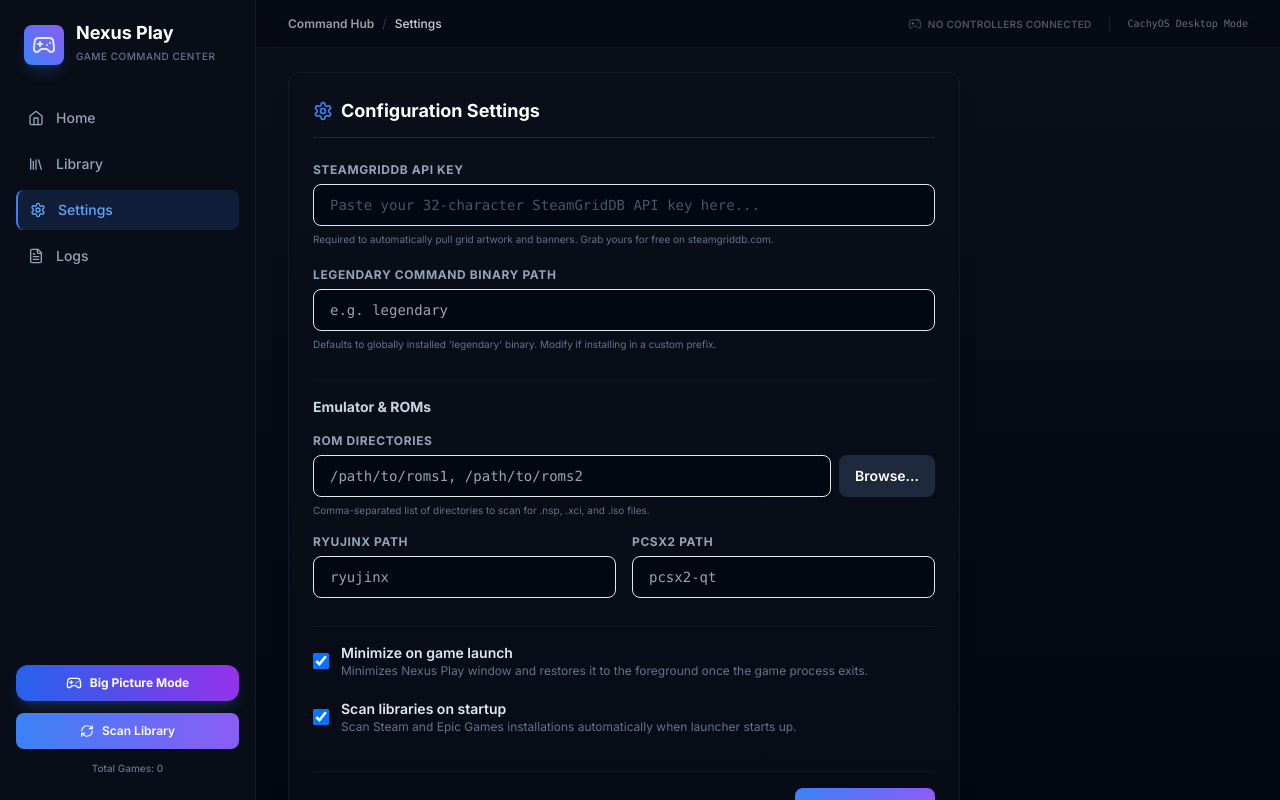
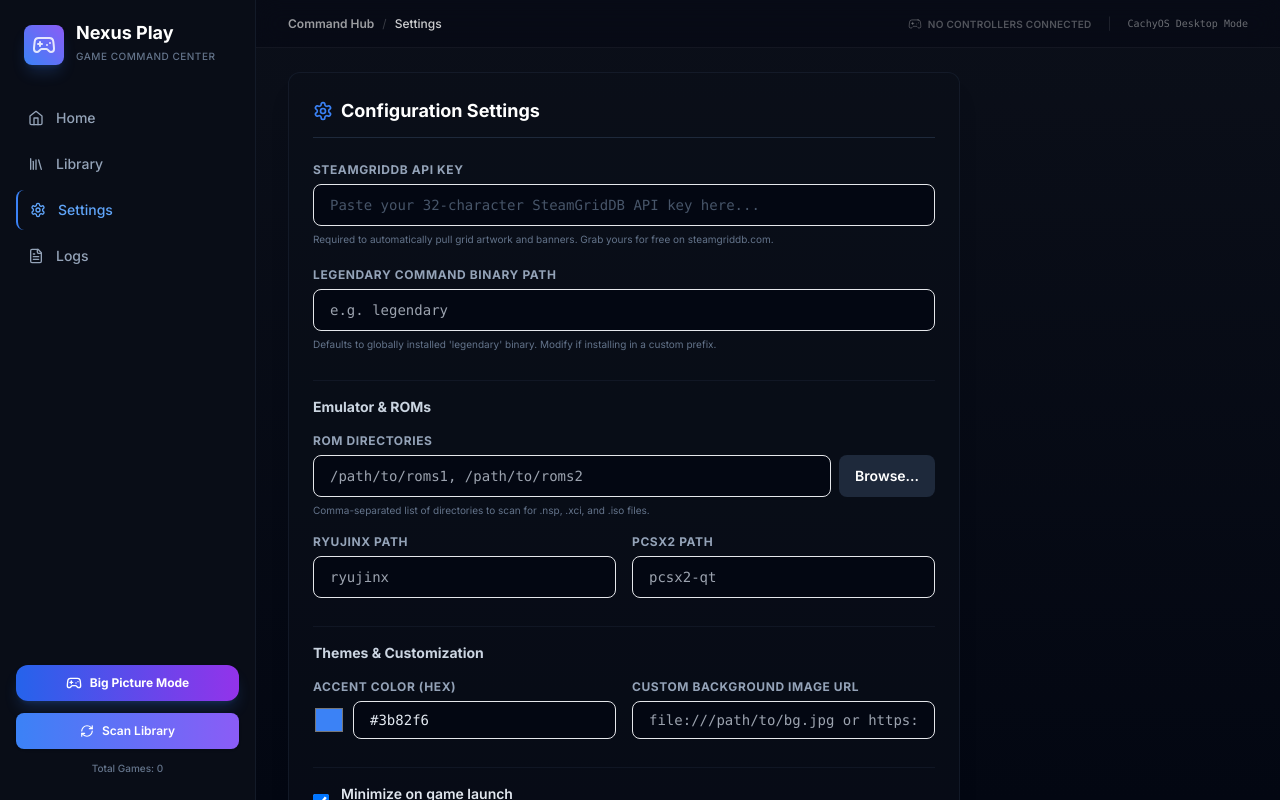
Before and after one commit to i228808/Nexus-Play, a React (Vite) app in the folder apps/desktop/: page / in a window 1280 px wide. Both pictures are taken after a click on the button "Settings". Built offline with nearby package versions, Linux system fonts and the light colour scheme.

Commit message:
feat: Add Themes and Customization Engine

```diff
--- a/apps/desktop/src/renderer/App.tsx
+++ b/apps/desktop/src/renderer/App.tsx
@@ -103,6 +103,10 @@
   const [yuPath, setYuPath] = useState('');
   const [pcsxPath, setPcsxPath] = useState('');
 
+  // Theme Settings States
+  const [accentColor, setAccentColor] = useState('#3b82f6');
+  const [backgroundImage, setBackgroundImage] = useState('');
+
   // Listen for PS or Xbox Home/Guide button to toggle Big Picture Mode
   useGamepad({
     onAction: (action) => {
@@ -151,6 +155,8 @@
       setRyuPath(settings.ryujinxPath || 'ryujinx');
       setYuPath(settings.yuzuPath || 'yuzu');
       setPcsxPath(settings.pcsx2Path || 'pcsx2-qt');
+      setAccentColor(settings.accentColor || '#3b82f6');
+      setBackgroundImage(settings.backgroundImage || '');
     }
   }, [settings]);
 
@@ -224,7 +230,9 @@
       romDirectories: romDirs,
       ryujinxPath: ryuPath,
       yuzuPath: yuPath,
-      pcsx2Path: pcsxPath
+      pcsx2Path: pcsxPath,
+      accentColor: accentColor,
+      backgroundImage: backgroundImage
     });
     setSaveStatus('saved');
     setTimeout(() => setSaveStatus('idle'), 2000);
@@ -381,7 +389,14 @@
   };
 
   return (
-    <div className="flex h-screen w-screen bg-dark-900 text-slate-200 overflow-hidden font-sans">
+    <div
+      className="flex h-screen w-screen bg-dark-900 text-slate-200 overflow-hidden font-sans bg-cover bg-center"
+      style={{
+        '--color-accent': settings?.accentColor || '#3b82f6',
+        '--color-accent-hover': settings?.accentColor || '#2563eb',
+        backgroundImage: settings?.backgroundImage ? `linear-gradient(to right, rgba(3, 7, 18, 0.95), rgba(3, 7, 18, 0.8)), url(${settings.backgroundImage})` : 'none'
+      } as React.CSSProperties}
+    >
 
       {/* SIDEBAR */}
       <aside className="w-64 bg-dark-800/90 border-r border-slate-800/50 flex flex-col justify-between py-6 px-4 z-10 backdrop-blur-md">
@@ -854,6 +869,44 @@
                             className="bg-dark-900 border border-slate-850 px-4 py-2.5 rounded-lg text-sm text-slate-200 focus:outline-none focus:border-accent font-mono"
                           />
                         </div>
+                      </div>
+                    </div>
+                  </div>
+
+                  {/* Themes & Customization */}
+                  <div className="border-t border-slate-800/40 pt-4 mt-2">
+                    <h4 className="text-sm font-bold text-slate-300 mb-4">Themes & Customization</h4>
+                    <div className="grid grid-cols-2 gap-4">
+                      {/* Accent Color */}
+                      <div className="flex flex-col gap-1.5">
+                        <label className="text-xs font-bold text-slate-400 uppercase tracking-wider">Accent Color (Hex)</label>
+                        <div className="flex gap-2 items-center">
+                          <input
+                            type="color"
+                            value={accentColor}
+                            onChange={(e) => setAccentColor(e.target.value)}
+                            className="bg-transparent border-none w-8 h-8 rounded cursor-pointer"
+                          />
+                          <input
+                            type="text"
+                            placeholder="#3b82f6"
+                            value={accentColor}
+                            onChange={(e) => setAccentColor(e.target.value)}
+                            className="bg-dark-900 border border-slate-850 px-4 py-2 rounded-lg text-sm text-slate-200 focus:outline-none focus:border-accent font-mono flex-1"
+                          />
+                        </div>
+                      </div>
+
+                      {/* Background Image */}
+                      <div className="flex flex-col gap-1.5">
+                        <label className="text-xs font-bold text-slate-400 uppercase tracking-wider">Custom Background Image URL</label>
+                        <input
+                          type="text"
+                          placeholder="file:///path/to/bg.jpg or https://..."
+                          value={backgroundImage}
+                          onChange={(e) => setBackgroundImage(e.target.value)}
+                          className="bg-dark-900 border border-slate-850 px-4 py-2 rounded-lg text-sm text-slate-200 focus:outline-none focus:border-accent font-mono"
+                        />
                       </div>
                     </div>
                   </div>
--- a/apps/desktop/src/renderer/stores/launcherStore.ts
+++ b/apps/desktop/src/renderer/stores/launcherStore.ts
@@ -15,6 +15,8 @@
   duckstationPath?: string;
   dolphinPath?: string;
   cemuPath?: string;
+  accentColor?: string;
+  backgroundImage?: string;
 }
 
 export interface ControllerBatteryInfo {
--- a/apps/desktop/tailwind.config.js
+++ b/apps/desktop/tailwind.config.js
@@ -8,9 +8,9 @@
     extend: {
       colors: {
         accent: {
-          DEFAULT: '#3b82f6', // electric blue
-          hover: '#2563eb',
-          purple: '#8b5cf6', // violet
+          DEFAULT: 'var(--color-accent, #3b82f6)',
+          hover: 'var(--color-accent-hover, #2563eb)',
+          purple: '#8b5cf6',
           purpleHover: '#7c3aed'
         },
         dark: {
```
Also changed, not shown: apps/desktop/src/main/services/settings.ts (+7 -0 lines).
